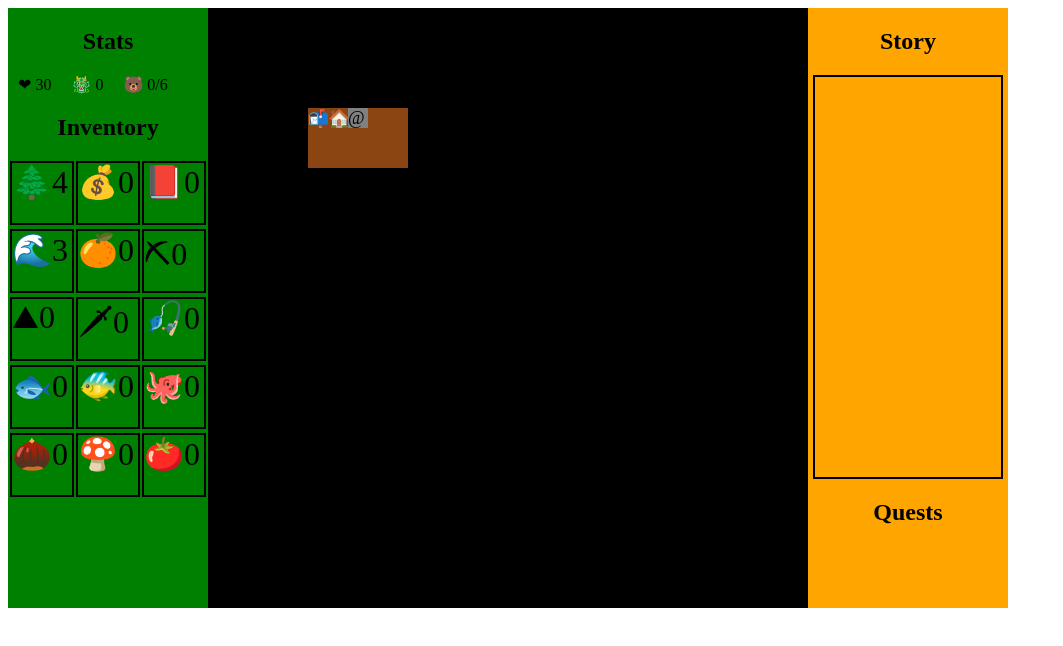
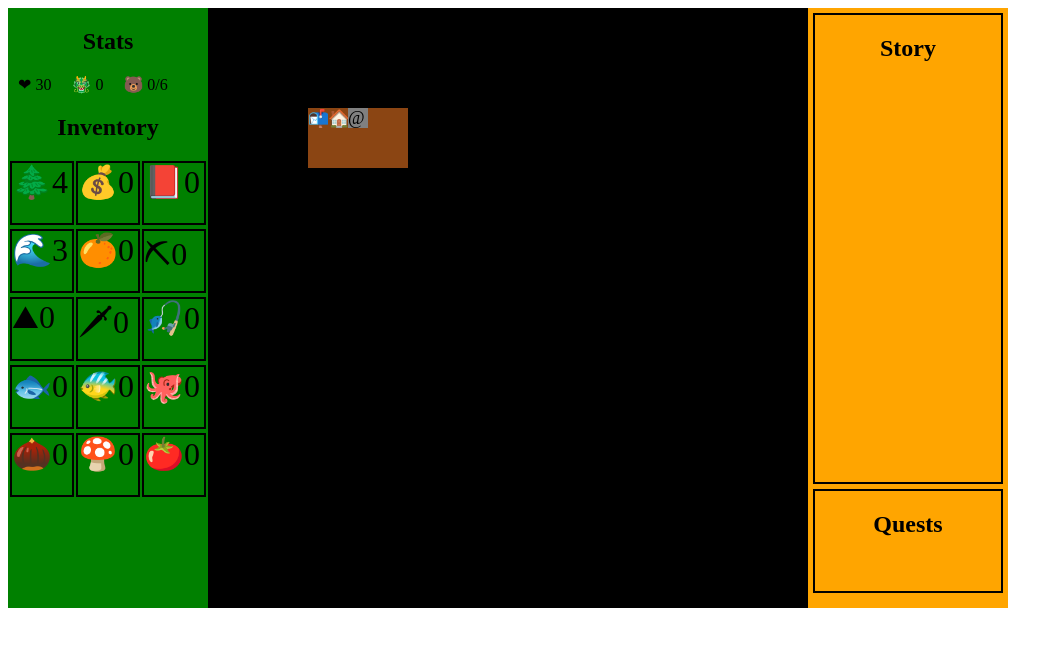
Before and after one commit to MadiBentl/rpg, a plain HTML site: page index.html in a window 1280 px wide. Shown: the whole page, without its empty margins (0-1063 px from the left). Drawn offline with nearby package versions, Linux system fonts and the light colour scheme.

Commit message:
add css to allow for quests to be added without overflowing

```diff
--- a/style.scss
+++ b/style.scss
@@ -38,6 +38,12 @@ h2{
 #storyline{
   height: 400px;
   overflow: auto;
+}
+#quests{
+  height: 100px;
+}
+#gameCommunications > div{
+  overflow: auto;
   border: 2px solid black;
   margin:5px;
 }
```
Also changed, not shown: style.css, 2 other files.
